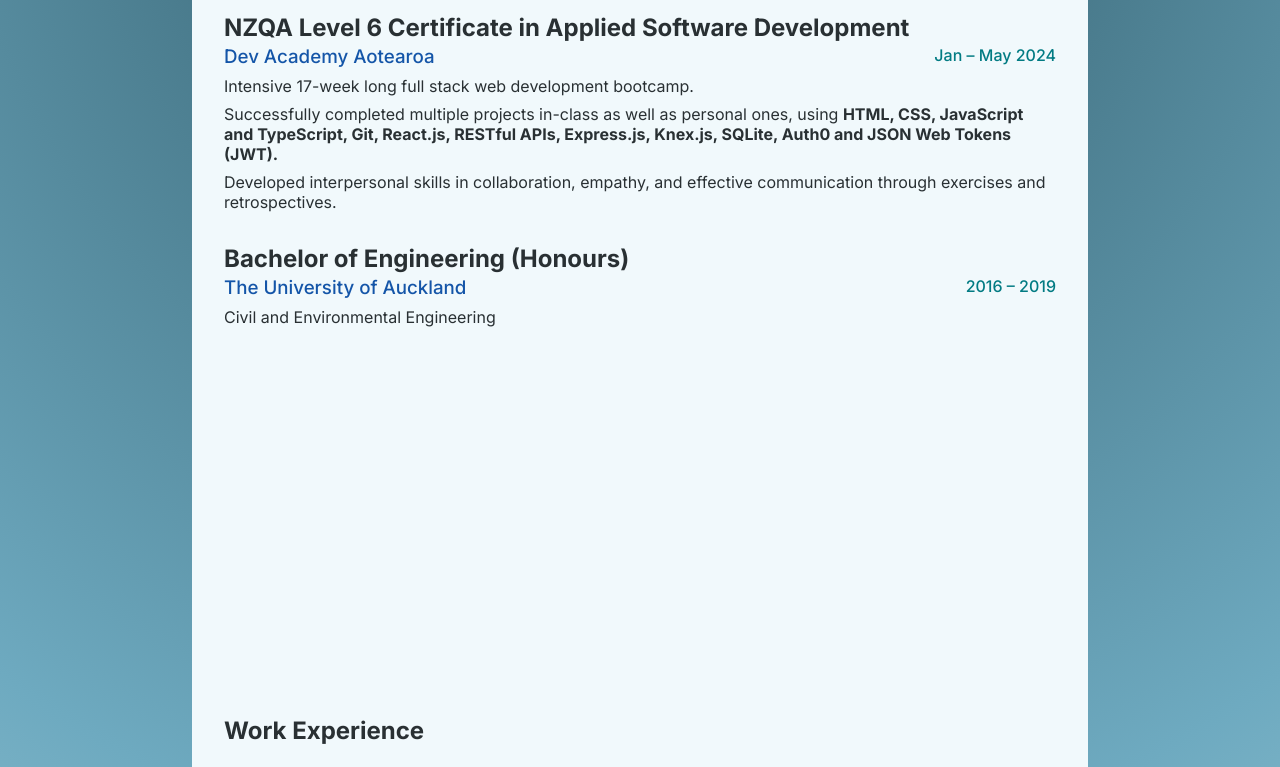
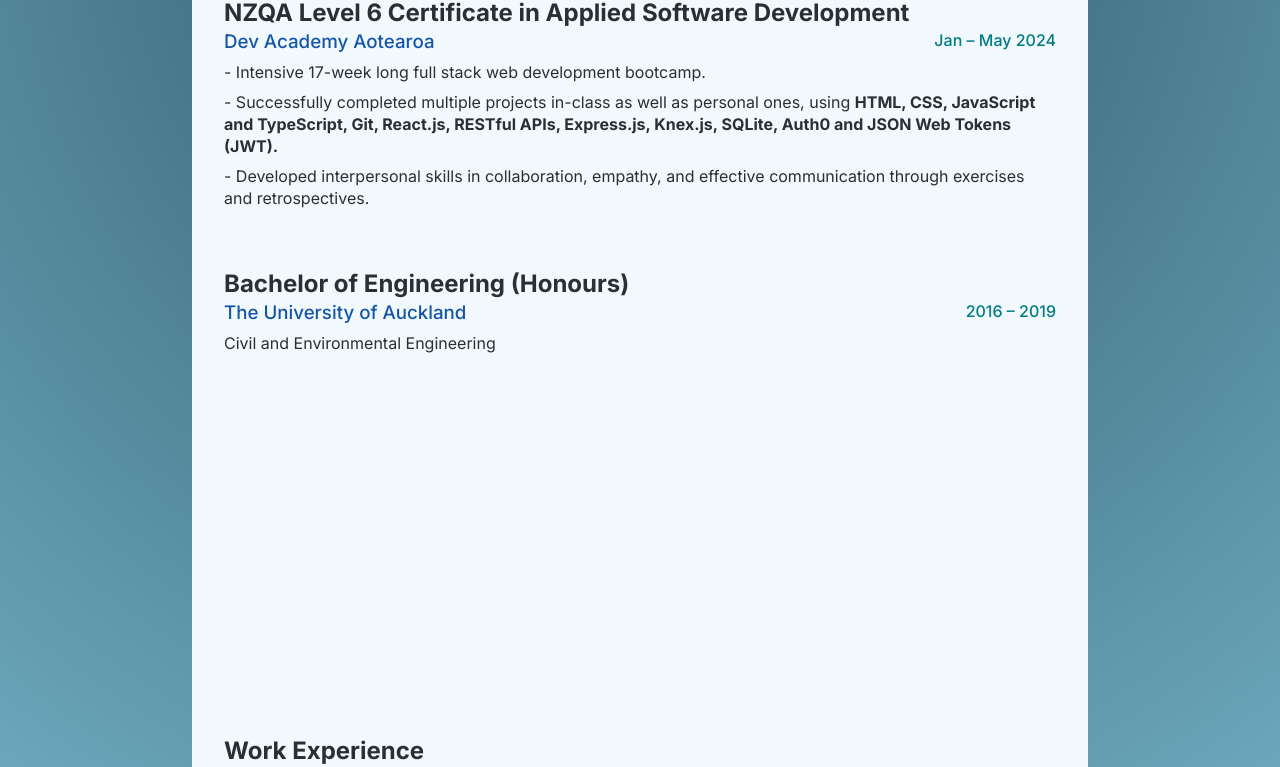
Before and after one commit to haruka-ogino/new-portfolio, a Next.js app: page / in a window 1280 px wide. Shown: the part 2253-3020 px from the top of the page. Built offline with nearby package versions, Linux system fonts and the light colour scheme; no server answers; the database is empty.

Commit message:
style list items

```diff
--- a/app/globals.css
+++ b/app/globals.css
@@ -50,6 +50,8 @@
   list-style-type: none;
   margin: 0px;
   padding: 0px;
+  padding-bottom: 20px;
+  line-height: 22px;
 }
 
 section {
@@ -66,6 +68,7 @@
 .subtitle {
   display: flex;
   justify-content: space-between;
+  flex-wrap: wrap;
   margin: 0.2em 0em 0.5em 0em;
 }
 
--- a/components/Education.tsx
+++ b/components/Education.tsx
@@ -12,9 +12,11 @@
             <h4>Jan – May 2024</h4>
           </div>
           <ul>
-            <li>Intensive 17-week long full stack web development bootcamp.</li>
             <li>
-              Successfully completed multiple projects in-class as well as
+              - Intensive 17-week long full stack web development bootcamp.
+            </li>
+            <li>
+              - Successfully completed multiple projects in-class as well as
               personal ones, using{' '}
               <b>
                 HTML, CSS, JavaScript and TypeScript, Git, React.js, RESTful
@@ -23,7 +25,7 @@
               </b>
             </li>
             <li>
-              Developed interpersonal skills in collaboration, empathy, and
+              - Developed interpersonal skills in collaboration, empathy, and
               effective communication through exercises and retrospectives.
             </li>
           </ul>
```
